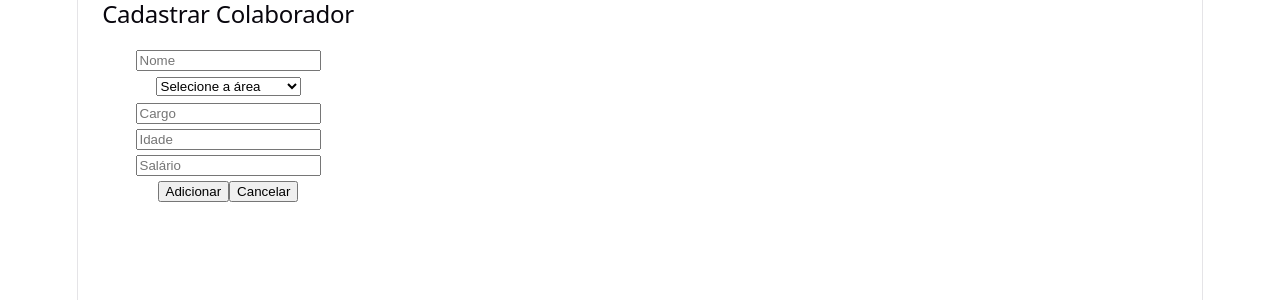
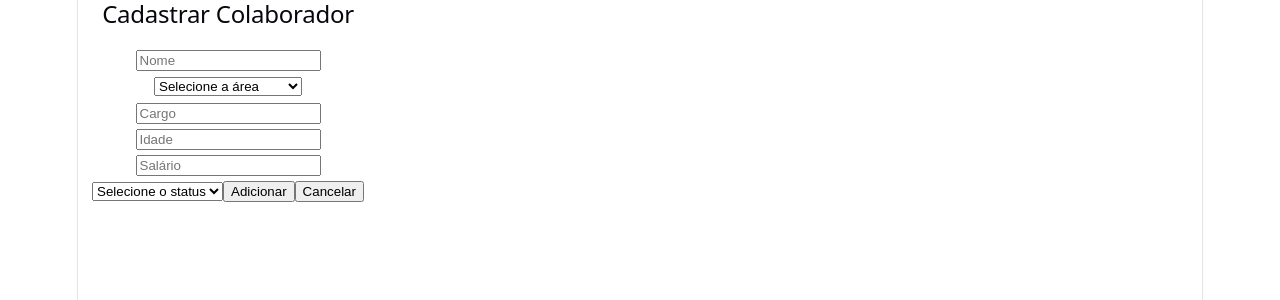
Before and after one commit to GuilhermeAyala/SistemaAdministrativoInterno, a React (Vite) app in the folder Sistema-Administrativo-Interno/: page /adicionarColaborador in a window 1280 px wide. Shown: the top 300 px of the page. Built offline with nearby package versions, Linux system fonts and the light colour scheme.

Commit message:
Criação Status
Determinação do status para os colaboradores

```diff
--- a/Sistema-Administrativo-Interno/src/components/AdicionarColaborador.tsx
+++ b/Sistema-Administrativo-Interno/src/components/AdicionarColaborador.tsx
@@ -1,12 +1,14 @@
 import { useState } from "react";
 import { useNavigate } from "react-router-dom";
-import { Colaborador, Areas_Cargo, AreaCargo } from "../types/colaborador";
+import { Colaborador, Areas_Cargo, AreaCargo, StatusColaborador } from "../types/colaborador";
 
 type Props = {
     colaboradores: Colaborador[];
     setColaboradores: React.Dispatch<React.SetStateAction<Colaborador[]>>;
 
 }
+
+const status_options: StatusColaborador[] = ["Ativo", "Inativo", "Afastado", "Ferias"];
 
 function AdicionarColaborador({colaboradores, setColaboradores}: Props){
     const navigate = useNavigate();
@@ -16,14 +18,17 @@ function AdicionarColaborador({colaboradores, setColaboradores}: Props){
         cargo: "",
         idade: "",
         salario: "",
+        status: "" as StatusColaborador | "",
     })
 
     function handleChange(e: React.ChangeEvent<HTMLInputElement>) {
-        setForm({ ...form, [e.target.name]: e.target.value });
+        const { name, value } = e.target
+        setForm((state) => Object.assign({}, state, { [name]:value }));
     }
 
     function handleSelectChange(e: React.ChangeEvent<HTMLSelectElement>){
-        setForm({...form, areaCargo: e.target.value as AreaCargo});
+        const { name, value } = e.target
+        setForm((state) => Object.assign({}, state, { [name]:value }));
     }
 
     function criarColaborador(){
@@ -32,13 +37,14 @@ function AdicionarColaborador({colaboradores, setColaboradores}: Props){
         const cargoString = String(form.cargo)
         const idadeNum = Number(form.idade);
         const salarioNum = Number(form.salario);
+        const statusAtual = String(form.status);
 
-        if (!form.name || !form.areaCargo || !form.cargo || !form.idade || !form.salario) {
+        if (!form.name || !form.areaCargo || !form.cargo || !form.idade || !form.salario || !form.status) {
             alert("Preencha todos os campos!");
             return;
         }
-        if(/\d/.test(nameString) || /\d/.test(areaCargoString) ||/\d/.test(cargoString)){
-            alert("Nome, cargo ou área do cargo só podem ter letras")
+        if(/\d/.test(nameString) || /\d/.test(areaCargoString) || /\d/.test(cargoString) || /\d/.test(statusAtual)){
+            alert("Nome, cargo, área do cargo ou status só podem ter letras")
             return;
         }
         if(idadeNum < 18 || idadeNum > 65){
@@ -57,6 +63,7 @@ function AdicionarColaborador({colaboradores, setColaboradores}: Props){
             cargo: form.cargo,
             idade: Number(form.idade),
             salario: Number(form.salario),
+            status: form.status as StatusColaborador,
         }
 
         setColaboradores([...colaboradores, novoColaborador]);
@@ -69,7 +76,7 @@ function AdicionarColaborador({colaboradores, setColaboradores}: Props){
             <h2>Cadastrar Colaborador</h2>
                 <div>
                     <input name="name"   placeholder="Nome"    value={form.name}   onChange={handleChange} />
-                    <select value={form.areaCargo} onChange={handleSelectChange}>
+                    <select name="areaCargo" value={form.areaCargo} onChange={handleSelectChange}>
                         <option value="">Selecione a área</option>
                         {Areas_Cargo.map((area) => (
                             <option key={area} value={area}>{area}</option>
@@ -78,13 +85,18 @@ function AdicionarColaborador({colaboradores, setColaboradores}: Props){
                     <input name="cargo"  placeholder="Cargo"   value={form.cargo}  onChange={handleChange} />
                     <input name="idade"  placeholder="Idade"   value={form.idade}  onChange={handleChange} type="number" />
                     <input name="salario" placeholder="Salário" value={form.salario} onChange={handleChange} type="number" /><br />
+                    <select name="status" value={form.status} onChange={handleSelectChange}>
+                        <option value="">Selecione o status</option>
+                        {status_options.map((status) => (
+                            <option key={status} value={status}>{status}</option>
+                        ))}
+                    </select>
                     <button onClick={criarColaborador}>Adicionar</button>
                     <button onClick={() => navigate("/telaAdmin")}>Cancelar</button>
                 </div>
         </div>
     )
 
-
 }
 
 export default AdicionarColaborador;
--- a/Sistema-Administrativo-Interno/src/components/Dashboard.tsx
+++ b/Sistema-Administrativo-Interno/src/components/Dashboard.tsx
@@ -1,4 +1,5 @@
 import { useMemo } from "react";
+import { useNavigate } from "react-router-dom";
 import { Colaborador } from "../types/colaborador";
 import { Bar } from "react-chartjs-2";
 import {
@@ -18,6 +19,7 @@ type Props = {
 const CORES = ["#1D9E75", "#7F77DD", "#EF9F27", "#D85A30", "#888780", "#378ADD", "#D4537E"];
 
 function Dashboard({ colaboradores }: Props) {
+  const navigate = useNavigate();
   const total = colaboradores.length;
 
   const custoMensal = useMemo(
@@ -95,6 +97,8 @@ function Dashboard({ colaboradores }: Props) {
           }}
         />
       </div>
+
+      <button onClick={() => navigate("/TelaAdmin")}>Voltar para Tela do Administrador</button>
     </div>
   );
 }
--- a/Sistema-Administrativo-Interno/src/components/EditarColaborador.tsx
+++ b/Sistema-Administrativo-Interno/src/components/EditarColaborador.tsx
@@ -1,12 +1,14 @@
 import { useState } from "react";
 import { useNavigate, useParams } from "react-router-dom";
-import { Colaborador, Areas_Cargo, AreaCargo } from "../types/colaborador";
+import { Colaborador, Areas_Cargo, AreaCargo, StatusColaborador } from "../types/colaborador";
 
 type Props = {
     colaboradores: Colaborador[];
     setColaboradores: React.Dispatch<React.SetStateAction<Colaborador[]>>;
 
 }
+
+const status_options: StatusColaborador[] = ["Ativo", "Inativo", "Afastado", "Ferias"];
 
 function EditarColaborador({colaboradores, setColaboradores }: Props){
     const {id} = useParams();
@@ -64,12 +66,17 @@ function EditarColaborador({colaboradores, setColaboradores }: Props){
         <div>
             <h1>Editar Colaborador</h1>
             <input name="name" placeholder="Nome" value={formEditar.name} type="text" onChange={handleChange}/><br />
-            <select value={formEditar.areaCargo} onChange={handleSelectChange}>
+            <select name="areaCargo" value={formEditar.areaCargo} onChange={handleSelectChange}>
                 {Areas_Cargo.map((area) => (
                     <option key={area} value={area}>{area}</option>
                 ))}
             </select>
             <input name="cargo" placeholder="Cargo" value={formEditar.cargo} type="text" onChange={handleChange}/><br />
+            <select name="status" value={formEditar.status} onChange={handleSelectChange}>
+                {status_options.map((s) => (
+                    <option key={s} value={s}>{s}</option>
+                ))}
+            </select>
             <input name="idade" placeholder="Idade" value={formEditar.idade} type="number" onChange={handleChange}/><br />
             <input name="salario" placeholder="Salario" value={formEditar.salario} type="number" onChange={handleChange}/><br />
             <button onClick={salvarEdicao}>Salvar</button>
--- a/Sistema-Administrativo-Interno/src/components/ListaColaborador.tsx
+++ b/Sistema-Administrativo-Interno/src/components/ListaColaborador.tsx
@@ -1,5 +1,5 @@
 import { useState } from "react";
-import { Colaborador, Areas_Cargo } from "../types/colaborador";
+import { Colaborador, Areas_Cargo, StatusColaborador } from "../types/colaborador";
 import { useNavigate } from "react-router-dom";
 
 type Props = {
@@ -7,12 +7,15 @@ type Props = {
     onExcluir: (id: number) => void;
 }
 
+const status_options: StatusColaborador[] = ["Ativo", "Inativo", "Afastado", "Ferias"];
+
 function ListaColaborador({colaboradores = [], onExcluir}: Props){
     const navigate = useNavigate();
 
     const [filtroNome, setFiltroNome] = useState("");
     const [filtroCargo, setFiltroCargo] = useState("");
     const [filtroAreaCargo, setFiltroAreaCargo] = useState("");
+    const [filtroStatus, setFiltroStatus] = useState("");
     const [salarioMin, setSalarioMin] = useState("");
     const [salarioMax, setSalarioMax] = useState("");
 
@@ -27,10 +30,11 @@ function ListaColaborador({colaboradores = [], onExcluir}: Props){
     const colaboradoresFiltrados = colaboradores.filter((colaborador) => {
         const nome = colaborador.name.toLocaleLowerCase().includes(filtroNome.toLowerCase());
         const cargo = colaborador.cargo.toLowerCase().includes(filtroCargo.toLowerCase());
-        const areaCargo = colaborador.areaCargo.toLowerCase().includes(filtroAreaCargo.toLowerCase());
+        const areaCargo = filtroAreaCargo === "" || colaborador.areaCargo === filtroAreaCargo;
+        const status = filtroStatus === "" || colaborador.status === filtroStatus;
         const min = salarioMin === "" || colaborador.salario >= Number(salarioMin);
         const max = salarioMax === "" || colaborador.salario <= Number(salarioMax);
-        return nome && cargo && areaCargo && min && max;
+        return nome && cargo && areaCargo && status && min && max;
     })
 
     return(
@@ -60,6 +64,12 @@ function ListaColaborador({colaboradores = [], onExcluir}: Props){
                         <option key={area} value={area}>{area}</option>
                     ))}
                 </select>
+                <select value={filtroStatus} onChange={(e) => setFiltroStatus(e.target.value)}>
+                    <option value="">Todos os status</option>
+                    {status_options.map((status) => (
+                        <option key={status} value={status}>{status}</option>
+                    ))}
+                </select>
                 <input
                     type="number"
                     placeholder="Salário mínimo"
@@ -81,6 +91,7 @@ function ListaColaborador({colaboradores = [], onExcluir}: Props){
                     <p><strong>Nome:</strong> {colaborador.name}</p>
                     <p><strong>Cargo:</strong> {colaborador.cargo}</p>
                     <p><strong>Área Cargo:</strong> {colaborador.areaCargo}</p>
+                    <p><strong>Status:</strong> {colaborador.status}</p>
                     <p><strong>Idade:</strong> {colaborador.idade}</p>
                     <p><strong>Salário:</strong> R$ {colaborador.salario}</p>
                     <button onClick={() => navigate("/editarColaborador/" + colaborador.id)}>Editar</button>
--- a/Sistema-Administrativo-Interno/src/types/colaborador.ts
+++ b/Sistema-Administrativo-Interno/src/types/colaborador.ts
@@ -1,4 +1,5 @@
-export const Areas_Cargo = ["RH", "Financeiro", "Logísitica", "Marketing", "operações/Produção", "TI"];
+export const Areas_Cargo = ["RH", "Financeiro", "Logísitica", "Marketing", "Operações/Produção", "TI"];
+export type StatusColaborador = "Afastado" | "Ferias" | "Ativo" | "Inativo";
 
 export type AreaCargo = typeof Areas_Cargo[number];
 
@@ -9,4 +10,5 @@ export type Colaborador = {
         cargo: string;
         idade: number;
         salario: number;
+        status: StatusColaborador;
     }
```
